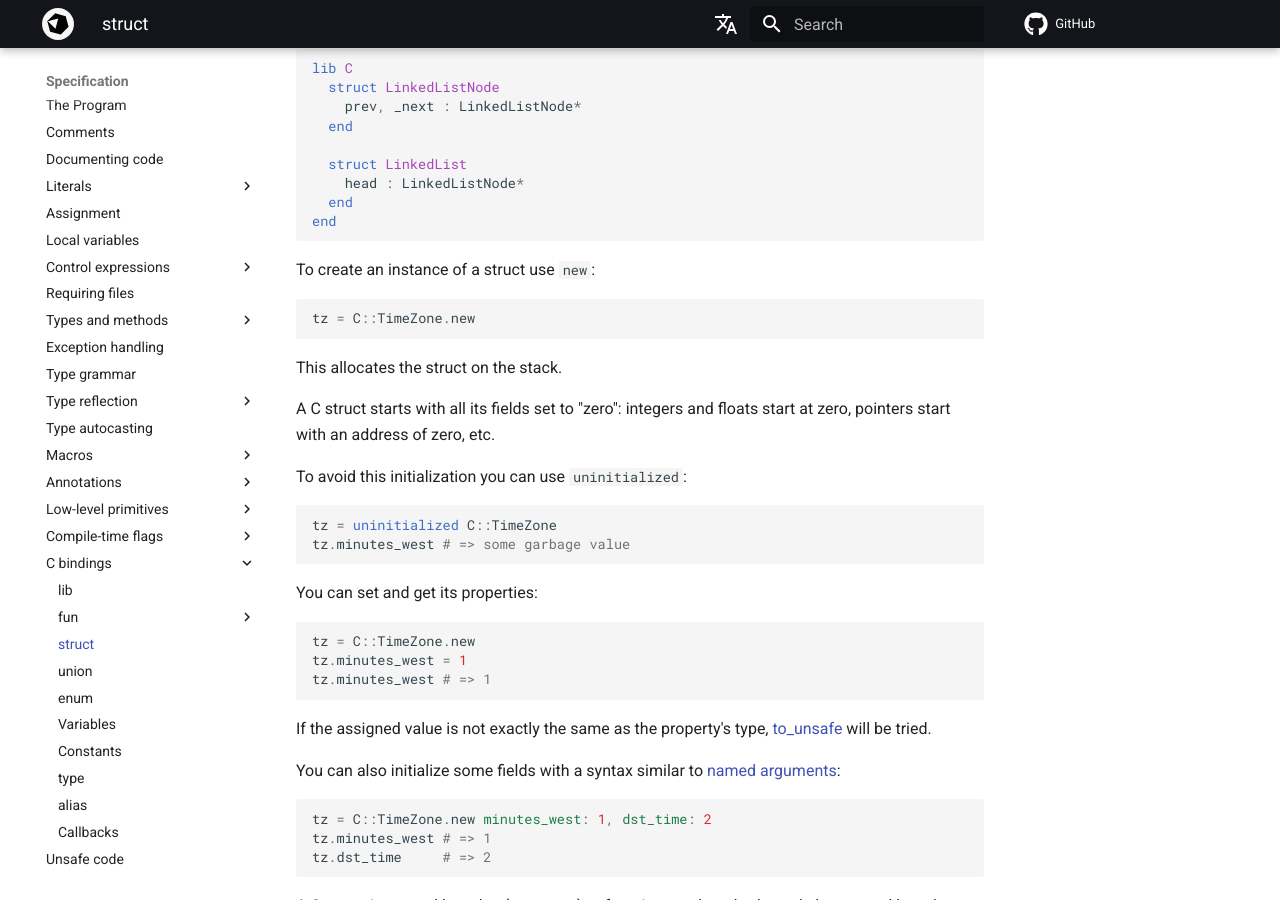
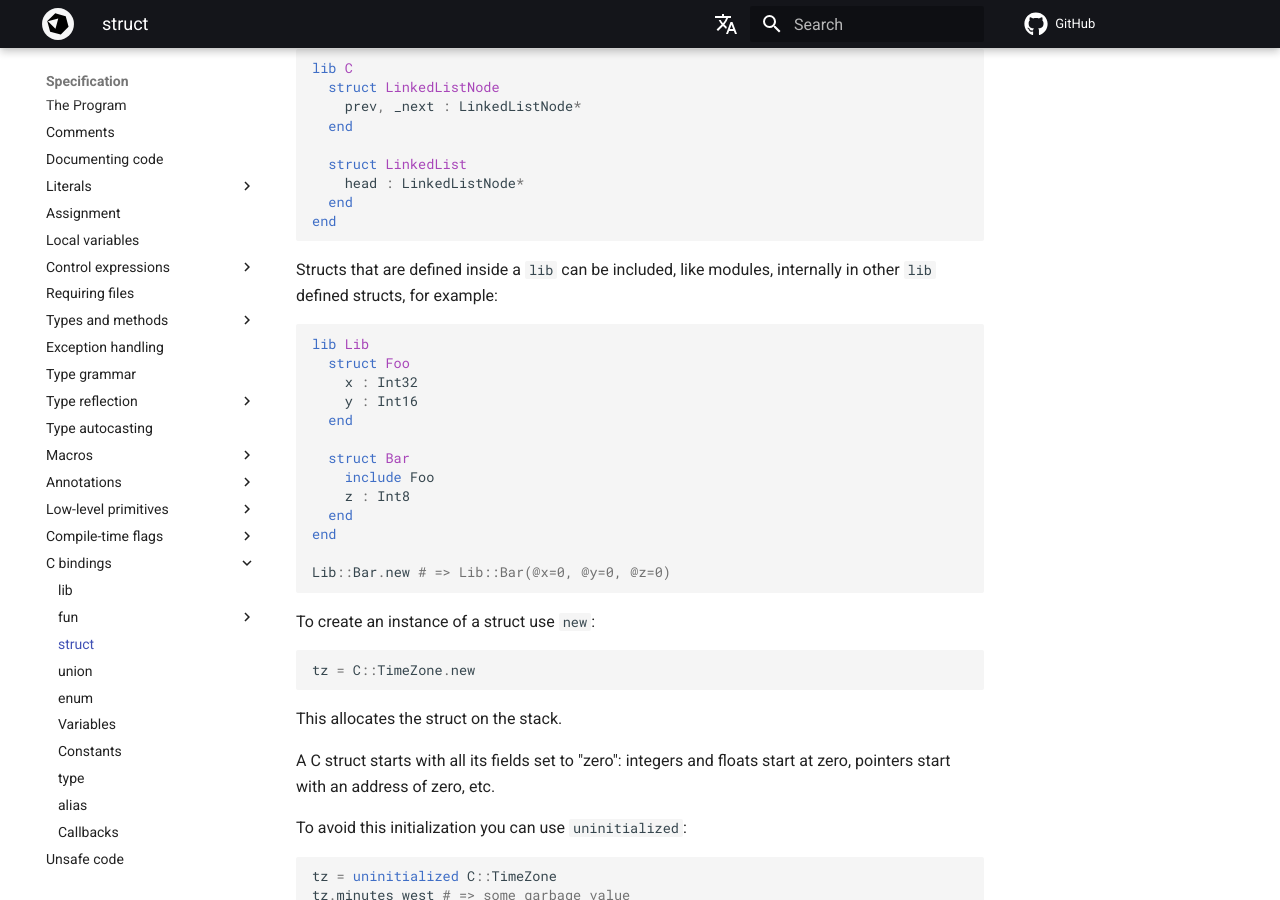
Before and after one commit to crystal-lang/crystal-book, an MkDocs documentation site: the page built from docs/syntax_and_semantics/c_bindings/struct.md, in a window 1280 px wide and 900 px high, scrolled down 701 px. Built offline with MkDocs 1.6.1 and Material for MkDocs 9.7.7, drawn with Linux system fonts in a browser that asks for light colours; nearby versions of some CDN libraries; library files that are not in the unit come from our copies; comment, search, counter and statistics services are not loaded; the version menu is left out.

Commit message:
Add `include` info to c-binding's `struct` (#799)
Co-authored-by: Johannes Müller <straightshoota@gmail.com>

````diff
--- a/docs/syntax_and_semantics/c_bindings/struct.md
+++ b/docs/syntax_and_semantics/c_bindings/struct.md
@@ -39,6 +39,24 @@ lib C
     head : LinkedListNode*
   end
 end
+```
+
+Structs that are defined inside a `lib` can be included, like modules, internally in other `lib` defined structs, for example:
+
+```crystal
+lib Lib
+  struct Foo
+    x : Int32
+    y : Int16
+  end
+
+  struct Bar
+    include Foo
+    z : Int8
+  end
+end
+
+Lib::Bar.new # => Lib::Bar(@x=0, @y=0, @z=0)
 ```
 
 To create an instance of a struct use `new`:
````
